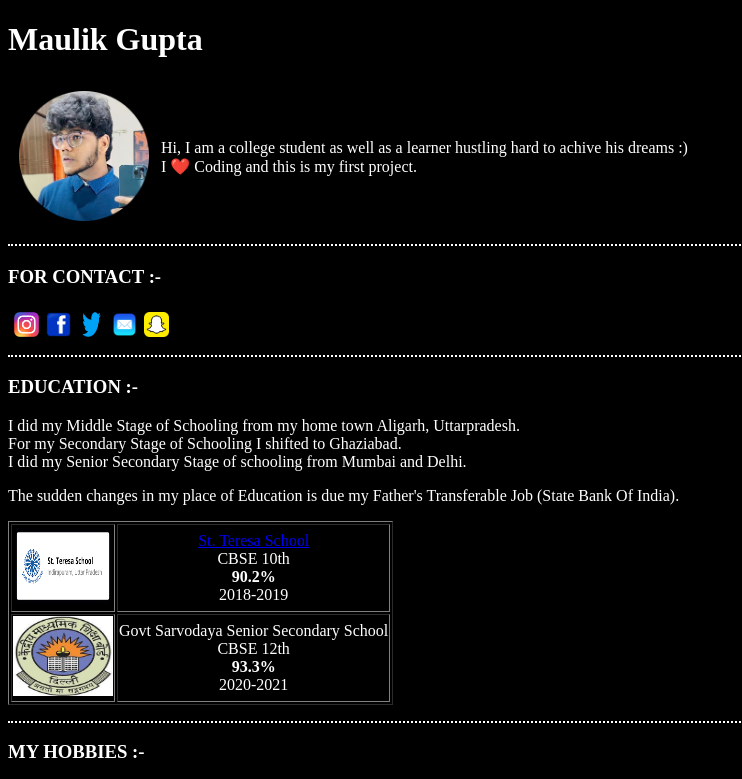
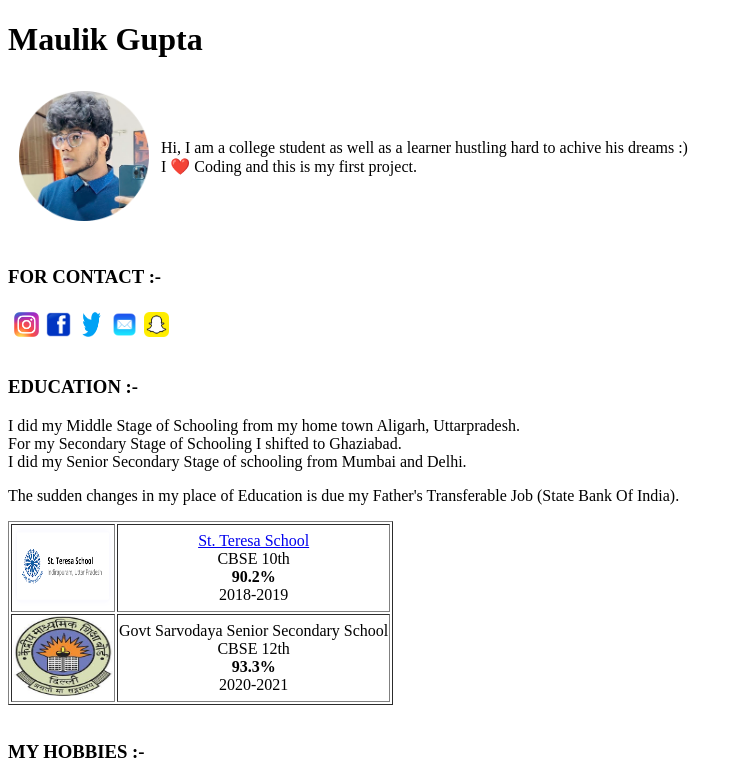
Before and after one commit to maulikg29/portfolio, a plain HTML site: page index.html in a window 1280 px wide. Shown: the top 779 px of the page, without its empty margins (0-742 px from the left). Drawn offline with Linux system fonts and the light colour scheme.

```diff
--- a/css/style.css
+++ b/css/style.css
@@ -1,5 +1,5 @@
-body { background-color: Black;
-       color: white;}
+body { background-color: White;
+}
 
 hr{border-style: none;
   border-top-style: dotted;
@@ -7,6 +7,6 @@
   border-width: 2px;
   width: 100%}
 
- h1{ color: white;}
+ h1{ color: BLack;}
 
- h3{ color: white;}
+ h3{ color:black;}
--- a/index.html
+++ b/index.html
@@ -19,7 +19,7 @@
   <h3>FOR CONTACT :-</h3>
   <table cellspacing="5">
     <tr>
-      <td align="center"><a href="https://instagram.com/maulikgupta_29?igshid=YmMyMTA2M2Y="><img src="insta.png" alt="" height="25" width="25"> </a></td>
+      <td align="center"><a href="https://instagram.com/_beingmaulikkk?igshid=YmMyMTA2M2Y="><img src="insta.png" alt="" height="25" width="25"> </a></td>
       <td align="center"><a href="https://www.facebook.com/profile.php?id=100084896872677"><img src="Fb.png" alt="" height="25" width="25"></a></td>
       <td align="center"><a href="https://twitter.com/maulikgupta_29?t=kW1-Y4DNvdjKxwJPBwbqyg&s=09"><img src="Twitter.png" alt="" height="25" width="27"></a></td>
       <td align="center"> <a href="mailto:maulik.g29@icloud.com?subject=feedback"><img src="mail.png" alt="" height="25" width="25"></a></td>
```
